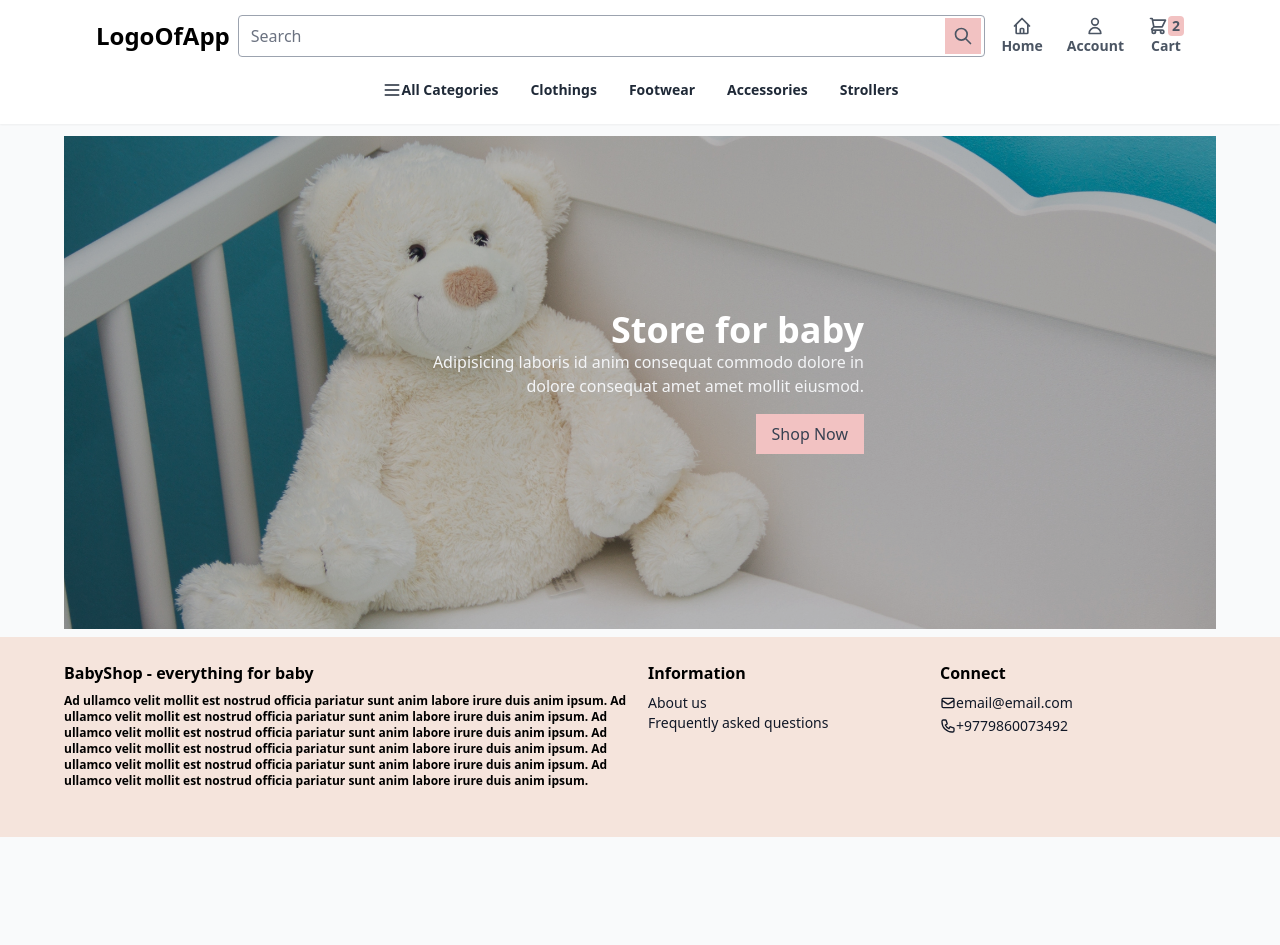
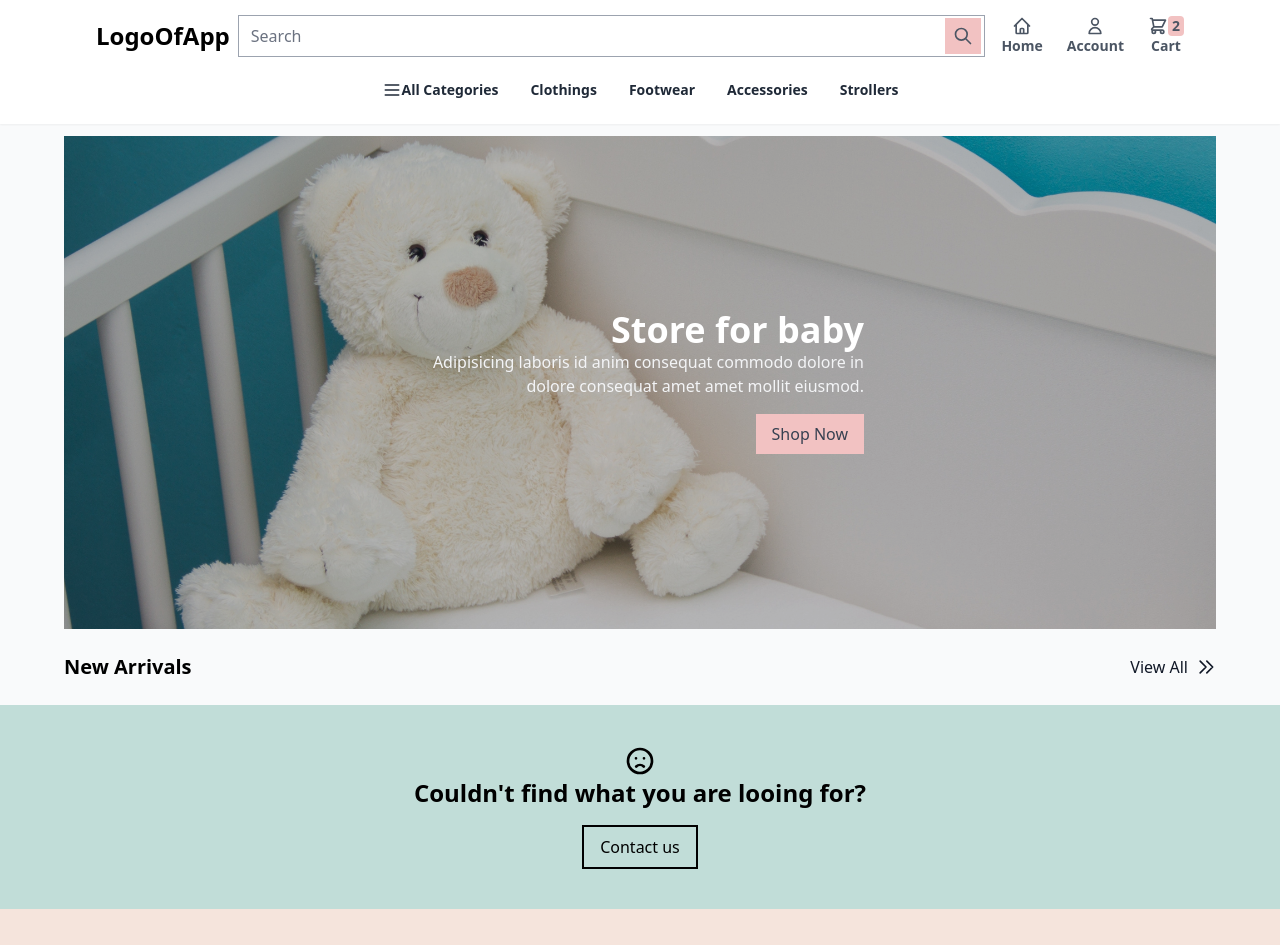
Before and after one commit to joshisijan/baby-shop-frontend, a React (Create React App) app: page / in a window 1280 px wide. Shown: the top 945 px of the page. Before the commit the page ends 837 px from the top, so only its background shows below. Built offline with nearby package versions, Linux system fonts and the light colour scheme.

Commit message:
footer upgraded

```diff
--- /dev/null
+++ b/src/Components/Button/DarkOutlineTextButton.js
@@ -0,0 +1,14 @@
+import React from 'react'
+
+const DarkOutlineTextButton = ({children, className, ...rest}) => {
+    return (
+        <button
+            {...rest}
+            className={`transition text-black border-black border-2 hover:bg-black hover:text-white focus:outline-none focus:bg-black focus:text-white focus:ring focus:ring-gray-600 px-4 py-2 ${className}`}
+        >
+            {children}
+        </button>
+    )
+}
+
+export default DarkOutlineTextButton
--- a/src/Components/Button/PrimaryTextButton.js
+++ b/src/Components/Button/PrimaryTextButton.js
@@ -4,7 +4,7 @@ const PrimaryTextButton = ({children, className, ...rest}) => {
     return (
         <button
             {...rest}
-            className={`bg-primary text-gray-700 hover:bg-primary-light focus:outline-none focus:ring focus:ring-primary-varient px-4 py-2 ${className}`}
+            className={`transition bg-primary text-gray-700 hover:bg-primary-light focus:outline-none focus:ring focus:ring-primary-varient px-4 py-2 ${className}`}
         >
             {children}
         </button>
--- a/src/Components/NormalLink/NormalLink.js
+++ b/src/Components/NormalLink/NormalLink.js
@@ -4,7 +4,7 @@ const NormalLink = ({children, className, ...rest}) => {
     return (
         <button
             {...rest}
-            className={`text-gray-900 hover:text-black hover:underline transition focus:outline-none focus:ring focus:ring-primary-varient focus:underline ${className}`}
+            className={`flex gap-2 items-center text-gray-900 hover:text-black hover:underline transition focus:outline-none focus:ring focus:ring-primary-varient focus:underline ${className}`}
         >
         { children }
         </button>
--- a/src/Containers/HomePage/HomePage.js
+++ b/src/Containers/HomePage/HomePage.js
@@ -1,11 +1,13 @@
 import React from 'react'
 import MainLayout from '../MainLayout/MainLayout'
+import NewArrivals from './NewArrivals/NewArrivals'
 import TopBannerImage from './TopBannerImage/TopBannerImage'
 
 const HomePage = () => {
     return (
         <MainLayout>
             <TopBannerImage />
+            <NewArrivals />
         </MainLayout>
     )
 }
--- /dev/null
+++ b/src/Containers/HomePage/NewArrivals/NewArrivals.js
@@ -0,0 +1,21 @@
+import React from 'react'
+import NormalLink from '../../../Components/NormalLink/NormalLink'
+
+import { ChevronDoubleRightIcon } from '@heroicons/react/outline'
+
+const NewArrivals = () => {
+    return (
+        <div className="p-6 grid justify-items-center">
+            <div className="max-w-6xl w-full">
+                <div className="flex justify-between">
+                    <h1 className="text-xl font-bold">
+                        New Arrivals
+                    </h1>
+                    <NormalLink>View All <ChevronDoubleRightIcon className="w-5 h-5" /></NormalLink>
+                </div>
+            </div>
+        </div>
+    )
+}
+
+export default NewArrivals
--- a/src/Containers/HomePage/TopBannerImage/TopBannerImage.js
+++ b/src/Containers/HomePage/TopBannerImage/TopBannerImage.js
@@ -5,7 +5,7 @@ import homeTopBanner from '../../../static/image/homeTopBanner.jpg'
 
 const TopBannerImage = () => {
     return (
-        <div className="px-2 pb-2 lg:px-6 mt-2 grid justify-items-center">
+        <div className="px-2 lg:px-6 mt-2 grid justify-items-center">
             <div className="relative overflow-hidden max-w-6xl h-full w-full aspect-w-1 aspect-h-1 md:aspect-w-5 md:aspect-h-3 lg:aspect-w-5 lg:aspect-h-2">
                 <div>
                     <LazyLoadImage
--- a/src/Containers/MainLayout/Footer/Footer.js
+++ b/src/Containers/MainLayout/Footer/Footer.js
@@ -4,54 +4,71 @@ import NormalLink from '../../../Components/NormalLink/NormalLink'
 import {
     MailIcon,
     PhoneIcon,
+    AtSymbolIcon,
+    LinkIcon,
+    EmojiSadIcon,
 } from '@heroicons/react/outline'
 import { Link } from 'react-router-dom'
 
+import appDetail from '../../../constants/appDetail'
+
+import DarkOutlineTextButton from '../../../Components/Button/DarkOutlineTextButton'
+
 const Footer = () => {
     return (
-        <div className="bg-primary-varient p-6 pb-12 grid justify-items-center">
+        <div>
+            <div className="bg-secondary-varient grid justify-items-center">
+                <div className="px-6 py-10 w-full max-w-6xl bg-secondary-varient flex flex-col items-center">
+                    <EmojiSadIcon className="w-8 h-8" />
+                    <h1 className="text-2xl font-bold text-center">
+                        Couldn't find what you are looing for?
+                    </h1>
+                    <DarkOutlineTextButton className="mt-4">Contact us</DarkOutlineTextButton>
+                </div>
+            </div>
+            <div className="bg-primary-varient p-6 pt-8 pb-14 grid justify-items-center">
                 <div className="max-w-6xl grid gap-4 lg:grid-cols-2">
                     <div className="space-y-2">
-                    <h1 className="font-bold">BabyShop - everything for baby</h1>
+                        <h1 className="font-bold">{appDetail.appName} - {appDetail.appMoto}</h1>
                         <p className="text-xs font-semibold">
-                        Ad ullamco velit mollit est nostrud officia pariatur sunt anim labore irure duis anim ipsum.
-                        Ad ullamco velit mollit est nostrud officia pariatur sunt anim labore irure duis anim ipsum.
-                        Ad ullamco velit mollit est nostrud officia pariatur sunt anim labore irure duis anim ipsum.
-                        Ad ullamco velit mollit est nostrud officia pariatur sunt anim labore irure duis anim ipsum.
-                        Ad ullamco velit mollit est nostrud officia pariatur sunt anim labore irure duis anim ipsum.
-                        Ad ullamco velit mollit est nostrud officia pariatur sunt anim labore irure duis anim ipsum.
+                            {appDetail.appDescription}
                         </p>
                     </div>
                     <div className="grid sm:grid-cols-2 gap-4">
                         <div className="space-y-2">
                             <h1 className="font-bold">Information</h1>
-                        <ul className="text-sm">
+                            <ul className="text-sm space-y-2">
                                 <li>
                                     <Link to="/about">
-                                    <NormalLink>
-                                        About us
+                                        <NormalLink className="flex gap-2 items-center">
+                                            <LinkIcon className="w-4 h-4" /> About us
                                         </NormalLink>
                                     </Link>
                                 </li>
                                 <li>
-                                <NormalLink>
-                                    Frequently asked questions
+                                    <NormalLink className="flex gap-2 items-center">
+                                        <LinkIcon className="w-4 h-4" /> Frequently asked questions
                                     </NormalLink>
                                 </li>
                             </ul>
                         </div>
                         <div className="space-y-2">
                             <h1 className="font-bold">Connect</h1>
-                        <ul className="text-sm">
+                            <ul className="text-sm space-y-2">
+                                <li>
+                                    <NormalLink className="flex gap-2 items-center">
+                                        <MailIcon className="w-4 h-4" /> Contact us
+                                    </NormalLink>
+                                </li>
                                 <li>
                                     <NormalLink>
-                                    <a href="mailto:email@email.com" className="flex items-center">
-                                        <MailIcon className="w-4 h-4" /> email@email.com
+                                        <a href="mailto:email@email.com" className="flex gap-2 items-center">
+                                            <AtSymbolIcon className="w-4 h-4" /> email@email.com
                                         </a>
                                     </NormalLink>
                                 </li>
                                 <li>
-                                <NormalLink className="flex items-center">
+                                    <NormalLink className="flex gap-2 items-center">
                                         <PhoneIcon className="w-4 h-4" />+9779860073492
                                     </NormalLink>
                                 </li>
@@ -60,6 +77,7 @@ const Footer = () => {
                     </div>
                 </div>
             </div>
+        </div>
     )
 }
 
--- a/src/Containers/MainLayout/Navbar/Navbar.js
+++ b/src/Containers/MainLayout/Navbar/Navbar.js
@@ -26,7 +26,7 @@ const Navbar = () => {
     useEffect(() => {
         let oldScrollY = 0;
         const handleScroll = () => {
-            if (window.scrollY !== 0) {
+            if (window.scrollY > 100) {
                 const tempScrollY = window.scrollY;
                 if (tempScrollY > oldScrollY) setNavbarShown(false);
                 else setNavbarShown(true);
--- /dev/null
+++ b/src/constants/appDetail.js
@@ -0,0 +1,7 @@
+const appDetail = {
+    appName: "Baby Shpp",
+    appMoto: "Everything for baby",
+    appDescription: "Do deserunt exercitation amet irure nostrud cupidatat. Ea reprehenderit aliquip anim aliqua qui aliqua pariatur duis cillum sit. Quis cillum cupidatat et do cupidatat esse ullamco non minim. Aliqua deserunt commodo id consequat esse excepteur ad nisi. Est in officia proident aliquip irure ut eiusmod nulla magna consequat nostrud sit laborum. Tempor aute excepteur deserunt officia. Ex minim non consequat veniam esse cupidatat dolor pariatur aute eiusmod id excepteur.",
+}
+
+export default appDetail
--- a/src/index.css
+++ b/src/index.css
@@ -18,10 +18,10 @@
     [multiple],
     textarea,
     select {
-        @apply rounded border-gray-400 focus:border-gray-600 focus:outline-none focus:ring focus:ring-primary-varient;
+        @apply border-gray-400 focus:border-gray-600 focus:outline-none focus:ring focus:ring-primary-varient;
     }
 
     [type="checkbox"] {
-        @apply rounded-sm border-gray-400 focus:border-gray-600 focus:outline-none focus:ring focus:ring-primary-varient;
+        @apply border-gray-400 focus:border-gray-600 focus:outline-none focus:ring focus:ring-primary-varient;
     }
 }
```
Lines whose indentation alone changed are shown as unchanged.
